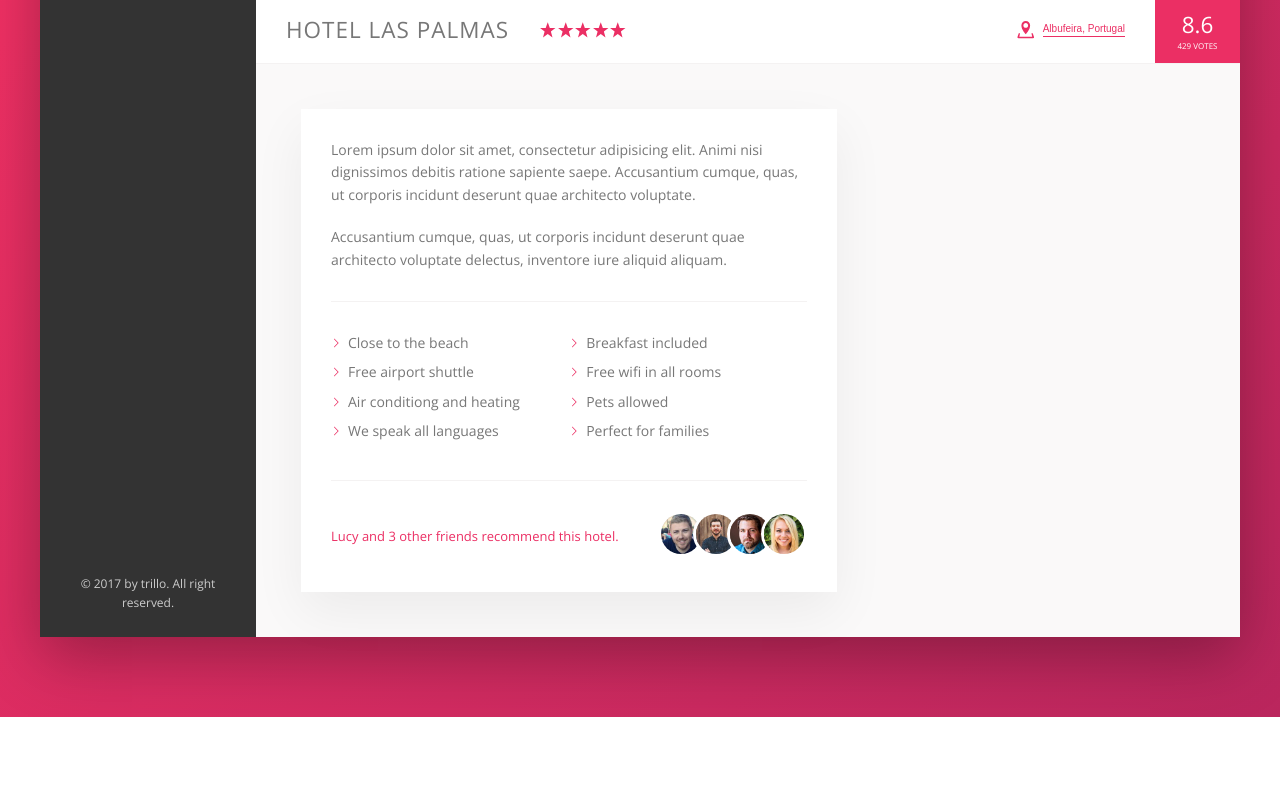
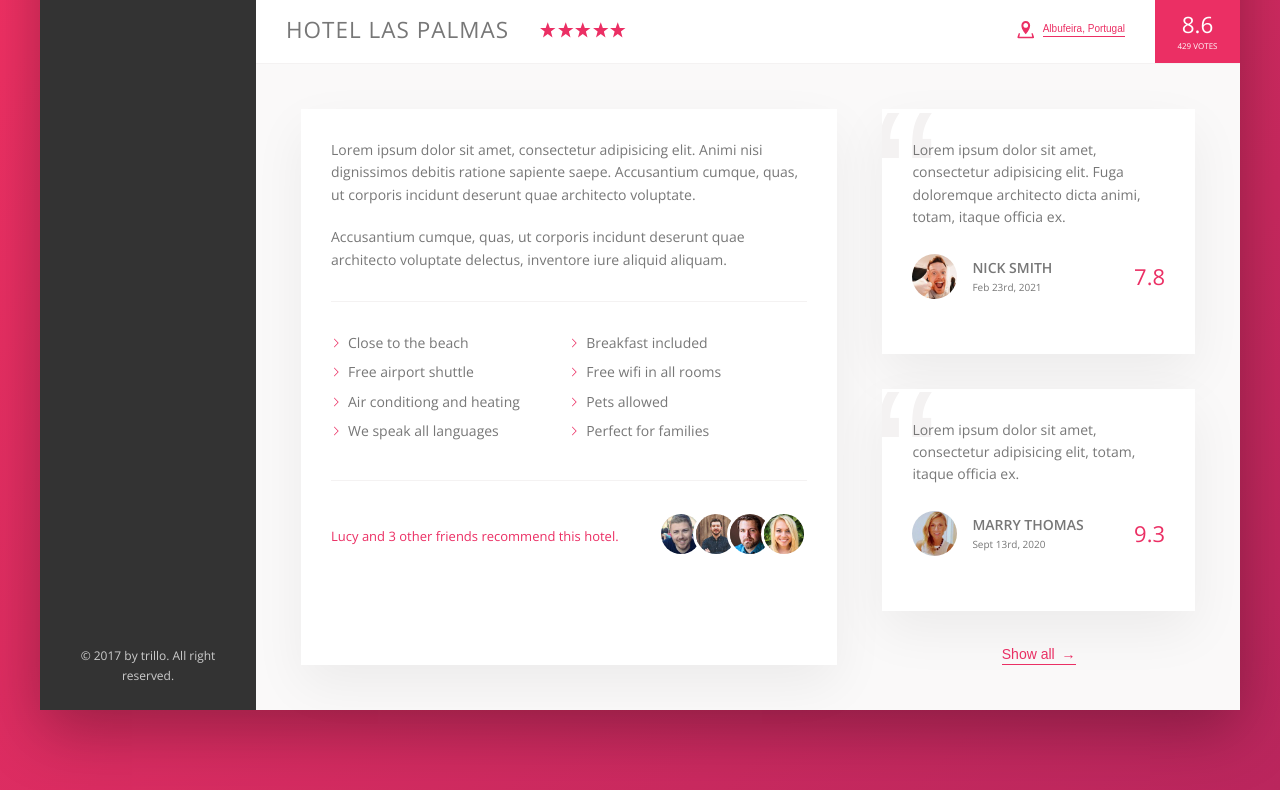
Before and after one commit to mhazak/Trillo, a website: page index.html in a window 1280 px wide. Shown: the part 538-1328 px from the top of the page. Before the commit the page ends 1255 px from the top, so only its background shows below. Drawn offline with nearby package versions, Linux system fonts and the light colour scheme.

Commit message:
detail section

```diff
--- a/index.html
+++ b/index.html
@@ -192,6 +192,7 @@
 					<!-- hotel detail  -->
 					<div class="detail">
 
+						<!-- hotel description -->
 						<div class="description">
 
 							<p class="paragraph">Lorem ipsum dolor sit amet, consectetur adipisicing elit. Animi nisi dignissimos debitis ratione sapiente saepe. Accusantium cumque, quas, ut corporis incidunt deserunt quae architecto voluptate.</p>
@@ -208,8 +209,12 @@
 								<li class="list__item">Perfect for families</li>
 							</ul>
 
+							<!-- recommendations from friend -->
 							<div class="recommend">
+
 								<p class="recommend__count"> Lucy and 3 other friends recommend this hotel. </p>
+
+								<!-- friends pictures -->
 								<div class="recommend__friends">
 									<img src="img/user-3.jpg" alt="Friend 1" class="recommend__photo">
 									<img src="img/user-4.jpg" alt="Friend 2" class="recommend__photo">
@@ -217,8 +222,49 @@
 									<img src="img/user-6.jpg" alt="Friend 4" class="recommend__photo">
 								</div>
 							</div>
+
 						</div>
-						<div class="user-reviews"></div>
+
+						<div class="user-reviews">
+
+							<figure class="review">
+								<blockquote class="review__text">Lorem ipsum dolor sit amet, consectetur adipisicing elit. Fuga doloremque architecto dicta animi, totam, itaque officia ex.</blockquote>
+
+								<figcaption class="review__user">
+
+									<img src="img/user-1.jpg" alt="User 1" class="review__photo">
+
+									<div class="review__user-box">
+										<p class="review__user-name">Nick Smith</p>
+										<p class="review__user-date">Feb 23rd, 2021</p>
+									</div>
+
+									<div class="review__rating">7.8</div>
+								</figcaption>
+
+							</figure>
+
+							<figure class="review">
+								<blockquote class="review__text">Lorem ipsum dolor sit amet, consectetur adipisicing elit, totam, itaque officia ex.</blockquote>
+
+								<figcaption class="review__user">
+
+									<img src="img/user-2.jpg" alt="User 1" class="review__photo">
+
+									<div class="review__user-box">
+										<p class="review__user-name">Marry Thomas</p>
+										<p class="review__user-date">Sept 13rd, 2020</p>
+									</div>
+
+									<div class="review__rating">9.3</div>
+								</figcaption>
+
+							</figure>
+
+							<button class="btn-inline">Show all <span>&rarr;</span></button>
+
+						</div>
+
 					</div>
 
 				</main>
--- a/sass/_components.scss
+++ b/sass/_components.scss
@@ -124,7 +124,14 @@
 
 	border: none; border-bottom: 1px solid currentColor; background-color: transparent; color: var(--color-primary); font-size: inherit; padding-bottom: 2px; display: inline-block; cursor: pointer; transition: .2s;
 
-	&:hover { color: var(--color-grey-dark-1); }
+	& span { margin-left: 3px; transition: margin-left .2s; }
+
+	&:hover {
+
+		color: var(--color-grey-dark-1);
+
+		span { margin-left: 8px; }
+	}
 
 	&:focus { outline: none; animation: pulstate 1s infinite; }
 
@@ -164,3 +171,25 @@
 		&:not(:last-child) { margin-right: -1.5rem; }
 	}
 }
+
+// user reviews on hotel
+.review {
+
+	background-color: #fff; box-shadow: var(--shadow-light); padding: 3rem; margin-bottom: 3.5rem; position: relative; overflow: hidden;
+
+	&__text { z-index: 10; position: relative; }
+
+	&__user { display: flex; align-items: center; margin: 2.5rem 0; }
+
+	&__photo { height: 4.5rem; width: 4.5rem; border-radius: 50%; margin-right: 1.5rem; }
+	&__user-box { margin-right: auto; }
+	&__user-name { text-transform: uppercase; font-weight: 800; }
+	&__user-date { font-size: 1rem; font-weight: 100; }
+	&__rating { color: var(--color-primary); font-size: 2.2rem; font-weight: 100; }
+
+	&::before {
+		content: "\201C"; position: absolute; top: -2.75rem; left: -1rem; font-size: 20rem; color: var(--color-grey-light-2); font-family: sans-serif; line-height: 1;
+		z-index: 1;
+	}
+
+}
--- a/sass/_layout.scss
+++ b/sass/_layout.scss
@@ -9,8 +9,8 @@
 
 .hotel-view { background-color: #fff; flex: 1; }
 
-.detail { display: flex; padding: 4.5rem; background-color: var(--color-grey-light-1); border-bottom: 1px var(--line); }
+.detail { display: flex; padding: 4.5rem; background-color: var(--color-grey-light-1); border-bottom: 1px var(--line); font-size: 1.4rem; }
 
-.description { font-size: 1.4rem; flex: 0 0 60%; margin-right: 4.5rem; padding: 3rem; background-color: #fff; box-shadow: var(--shadow-light); }
+.description { flex: 0 0 60%; margin-right: 4.5rem; padding: 3rem; background-color: #fff; box-shadow: var(--shadow-light); }
 
-.user-reviews { flex: 1; }
+.user-reviews { flex: 1; display: flex; flex-direction: column; align-items: center; }
```
Also changed, not shown: css/style.css.
